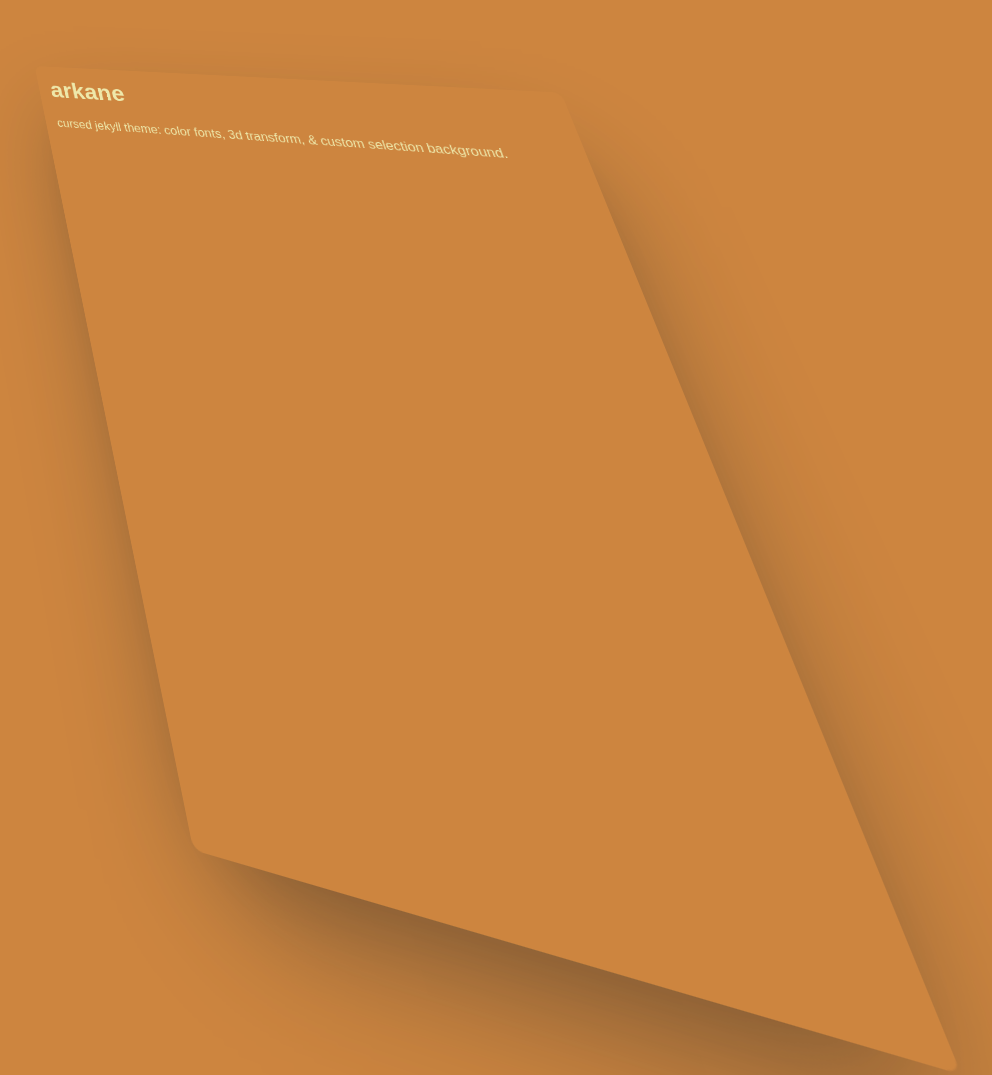
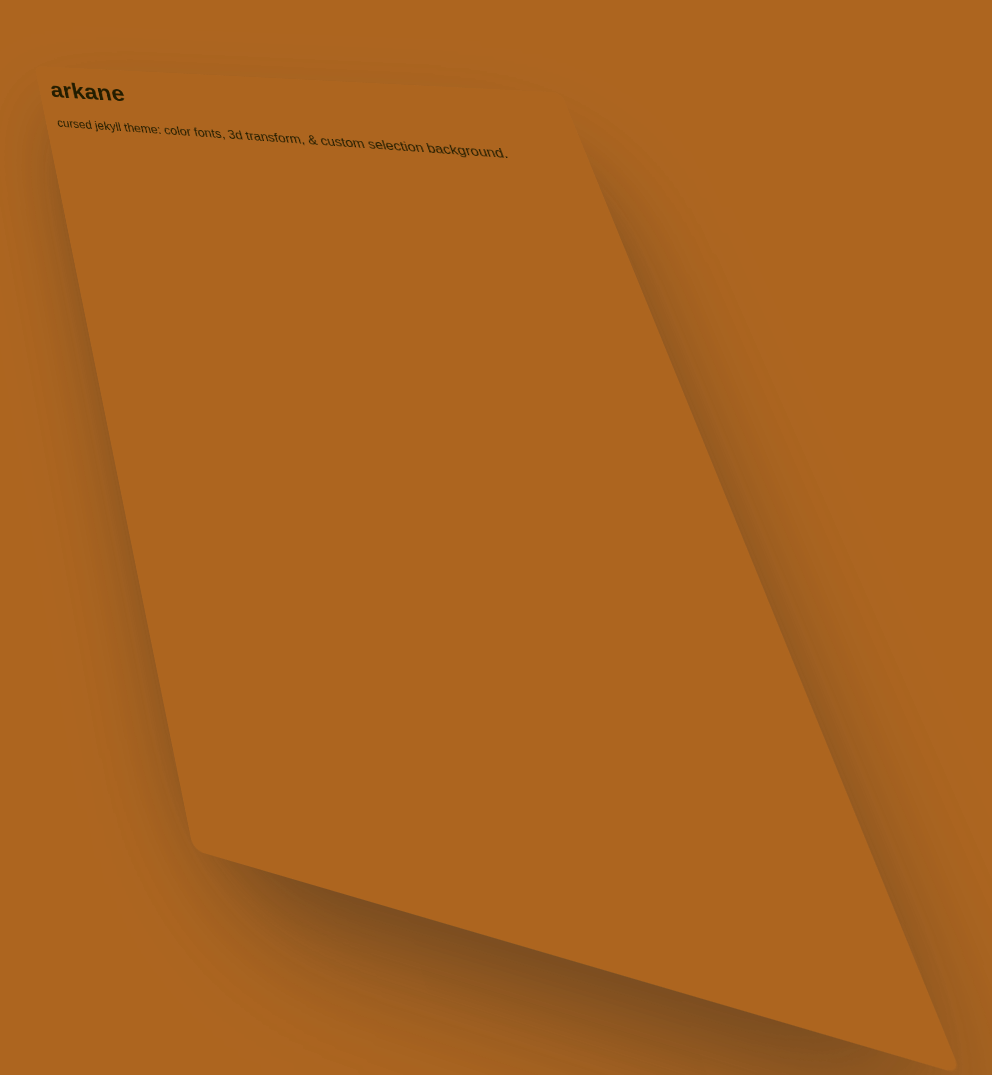
Before and after one commit to aarvinroshin/arkane, a Jekyll site: the page built from index.md, in a window 1280 px wide. Shown: the whole page, without its empty margins (253-1245 px from the left). Built offline with Jekyll 4.4.1, drawn with Linux system fonts in a browser that asks for light colours; some web fonts are replaced.

Commit message:
feat: filter

```diff
--- a/_sass/base.scss
+++ b/_sass/base.scss
@@ -1,5 +1,6 @@
 * {
 	cursor: url("/assets/cursor.png"), auto;
+	filter: invert(1) hue-rotate(180deg) contrast(100%);
 }
 
 *::selection {
```
